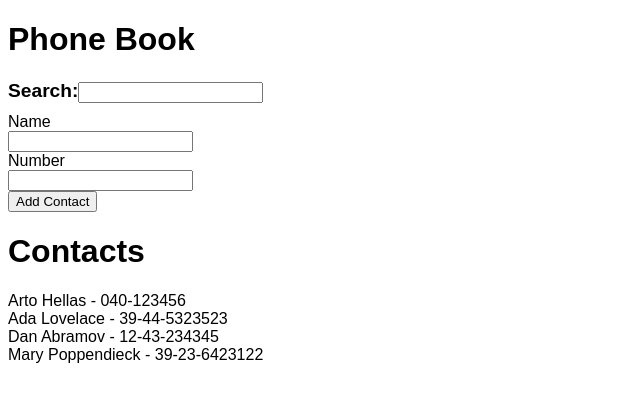
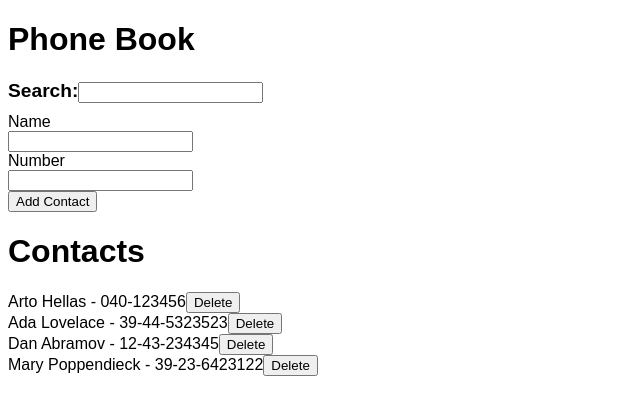
Before and after one commit to leo-oliv3r/FullStackOpen, a React (Vite) app in the folder part2/phonebook/: page / in a window 1280 px wide. Shown: the top 414 px of the page, without its empty margins (0-640 px from the left). Built offline with nearby package versions, Linux system fonts and the light colour scheme; data requests are answered from the project's data file.

Commit message:
finish part 2.14

```diff
--- a/part2/phonebook/src/App.jsx
+++ b/part2/phonebook/src/App.jsx
@@ -31,7 +31,11 @@ function App() {
                 setNewNumber={setNewNumber}
             ></ContactForm>
 
-            <ContactList persons={persons} searchWord={searchWord}></ContactList>
+            <ContactList
+                persons={persons}
+                setPersons={setPersons}
+                searchWord={searchWord}
+            ></ContactList>
         </div>
     );
 }
--- /dev/null
+++ b/part2/phonebook/src/components/Button.jsx
@@ -0,0 +1,10 @@
+/* eslint-disable react/prop-types */
+function Button({ onClick, children }) {
+    return (
+        <button style={{ cursor: "pointer" }} onClick={onClick}>
+            {children}
+        </button>
+    );
+}
+
+export default Button;
--- a/part2/phonebook/src/components/ContactList.jsx
+++ b/part2/phonebook/src/components/ContactList.jsx
@@ -1,25 +1,44 @@
 /* eslint-disable react/prop-types */
+
+import phonebookService from "../services/phonebook";
+import Button from "./Button";
 
 function Contact({ name, phoneNumber }) {
     return (
         <>
-            <div style={{ textTransform: "capitalize" }}>
+            <div style={{ textTransform: "capitalize", display: "inline" }}>
                 {name} - {phoneNumber}
             </div>
         </>
     );
 }
 
-function ContactList({ persons, searchWord }) {
+function ContactList({ persons, setPersons, searchWord }) {
     const personsToRender = searchWord
         ? persons.filter((person) => person.name.toLowerCase().includes(searchWord.toLowerCase()))
         : persons;
 
+    const handleClick = (person) => {
+        const confirmed = confirm(`Confirm delete of ${person.name}?`);
+
+        if (confirmed) {
+            phonebookService.deleteContact(person.id).then(() => {
+                alert(`${person.name} deleted`);
+                const newPersons = persons.filter((current) => current.id !== person.id);
+                setPersons(newPersons);
+            });
+        }
+    };
+
     return (
         <>
             <h1>Contacts</h1>
+
             {personsToRender.map((person) => (
-                <Contact key={person.name} name={person.name} phoneNumber={person.phoneNumber} />
+                <div key={person.id}>
+                    <Contact name={person.name} phoneNumber={person.phoneNumber} />
+                    <Button onClick={() => handleClick(person)}>Delete</Button>
+                </div>
             ))}
         </>
     );
--- a/part2/phonebook/src/services/phonebook.js
+++ b/part2/phonebook/src/services/phonebook.js
@@ -3,18 +3,22 @@ import axios from "axios";
 const BASE_URL = "http://localhost:3001/persons";
 
 async function getAllPersons() {
-    const res = await axios.get(BASE_URL);
-    return res.data;
+    return await axios.get(BASE_URL).then((res) => res.data);
 }
 
 async function createContact(contact) {
-    const response = await axios
+    const newContact = await axios
         .post("http://localhost:3001/persons", contact)
         .then((res) => res.data);
-    return response;
+    return newContact;
+}
+
+async function deleteContact(id) {
+    return await axios.delete(`${BASE_URL}/${id}`).then((res) => res.status);
 }
 
 export default {
     getAllPersons,
-    createContact
+    createContact,
+    deleteContact,
 };
```
